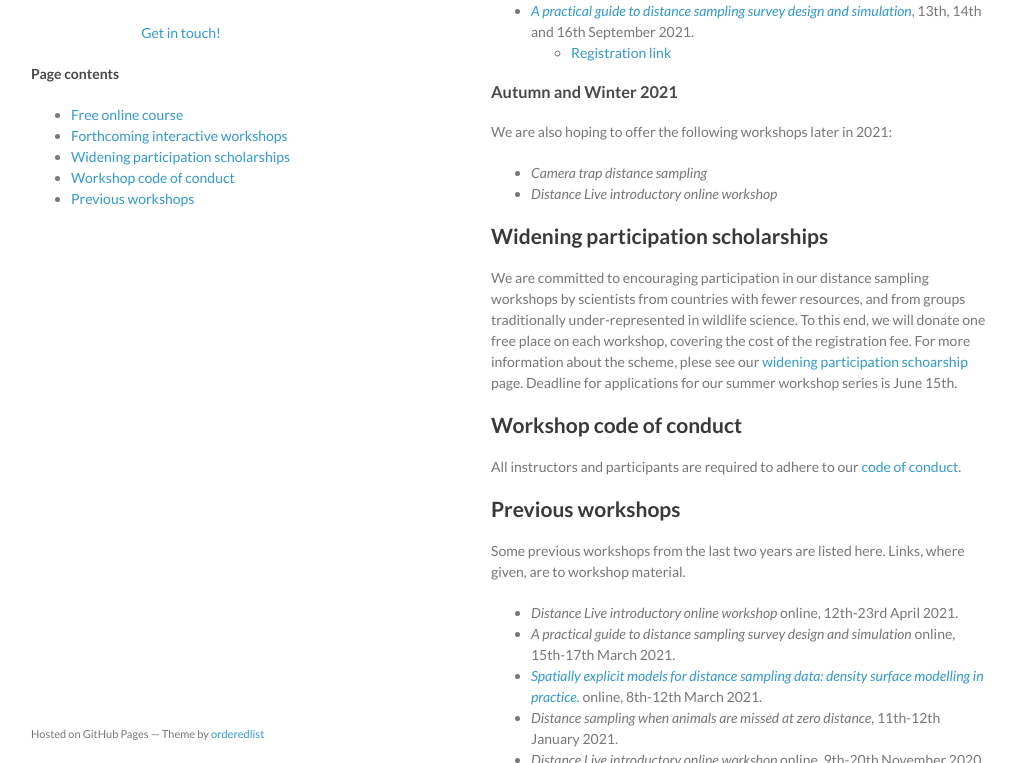
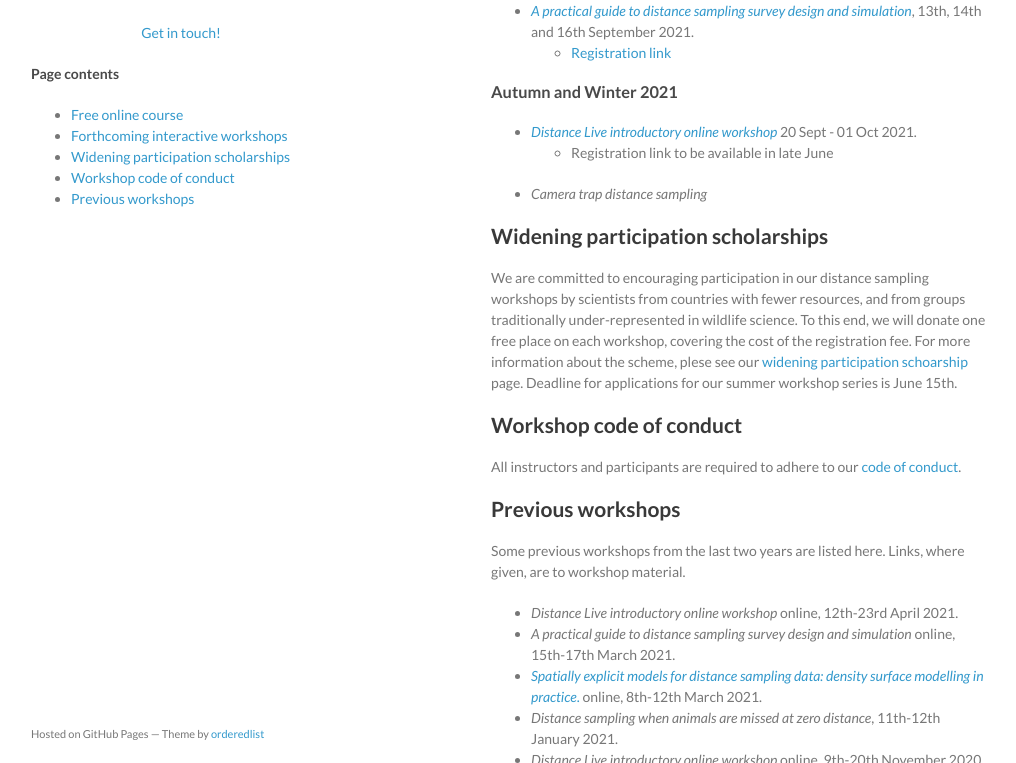
Before and after one commit to distanceworkshops/distanceworkshops.github.io, a Jekyll site: the page built from index.md, in a window 1280 px wide and 900 px high, scrolled down 398 px, cut to the strip 137-900 px from the top of the window. Shown: the whole strip, without its empty margins (129-1145 px from the left). Built offline with Jekyll 4.4.1, drawn with Linux system fonts in a browser that asks for light colours.

Commit message:
First blush of Sept21 intro workshop information

```diff
--- a/index.md
+++ b/index.md
@@ -28,10 +28,9 @@ The following workshops are open for registration (or will be open shortly).  We
 
 ### Autumn and Winter 2021
 
-We are also hoping to offer the following workshops later in 2021:
-
+- [*Distance Live introductory online workshop*](intro-sep-2021) 20 Sept - 01 Oct 2021.
+  - Registration link to be available in late June
 - *Camera trap distance sampling*
-- *Distance Live introductory online workshop*
 
 ## Widening participation scholarships
 
```
